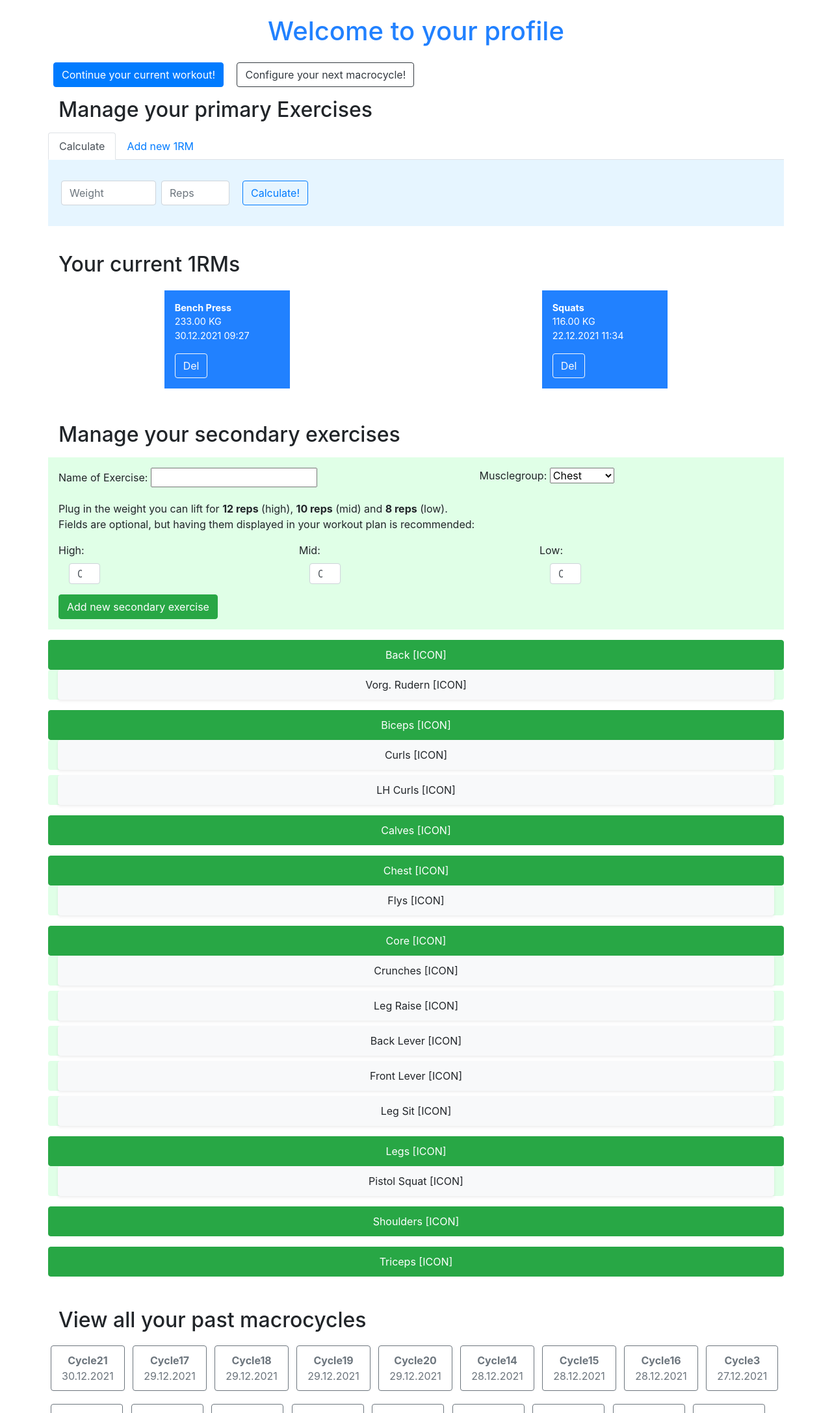
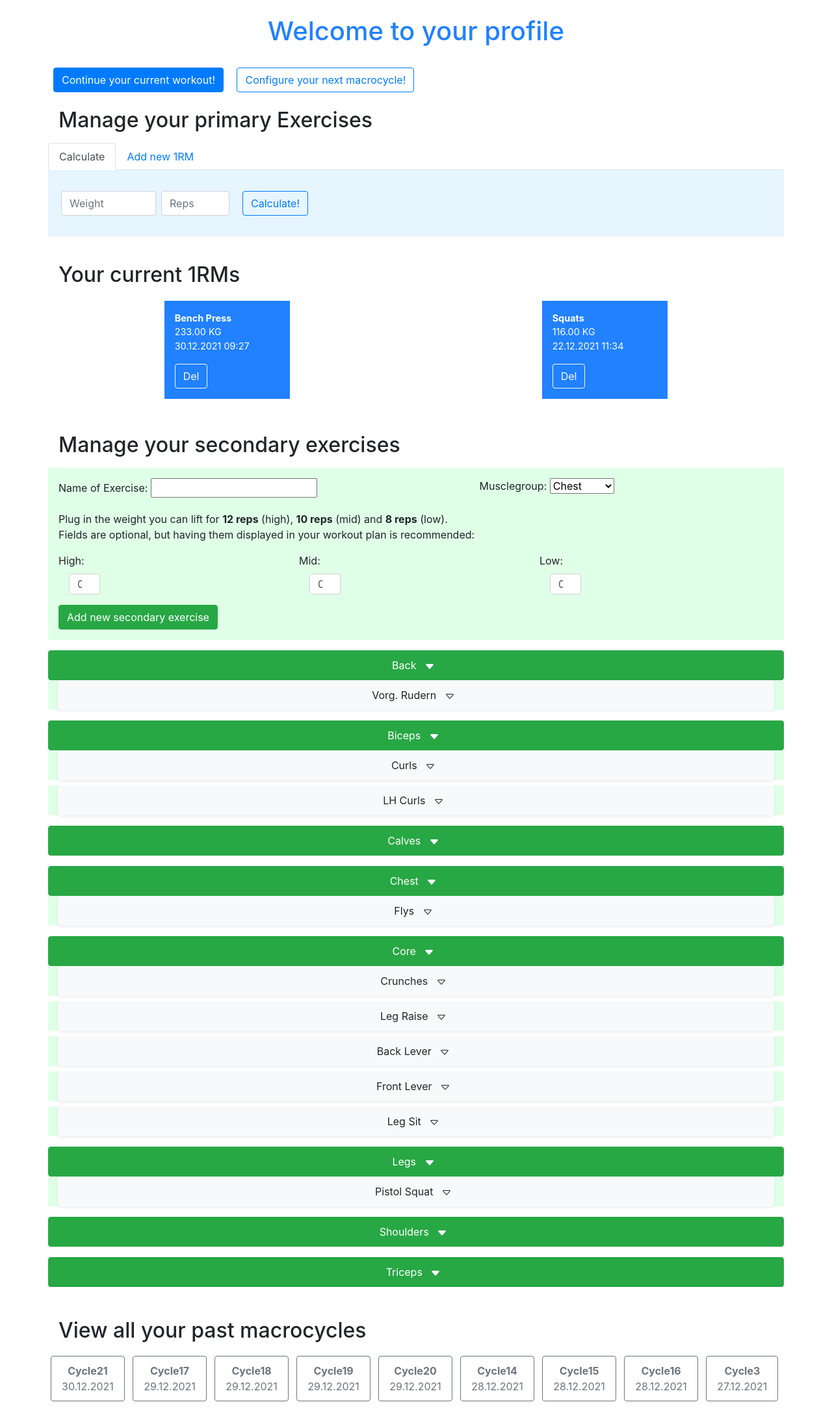
Before and after one commit to alexfuerst93/fitnessapp, a Django app: page /profile/ in a window 1280 px wide. Shown: the part 70-2245 px from the top of the page at 65% size. Run offline with Django 3.2, Linux system fonts and the light colour scheme; a user stored in the database is signed in; data comes from the database, SQL or seed files in the repository; both versions use the stored data as it was after the commit; some libraries are stand-ins or nearby versions.

Commit message:
further bugfixing, tweaks and design polish

```diff
--- a/userprofile/templates/userprofile/configure.html
+++ b/userprofile/templates/userprofile/configure.html
@@ -59,7 +59,11 @@
 </div>
 
 {% if error %}
-<div class="row justify-content-center"><p class="col bg-danger text-white text-center p-2 m-3"><b>[Icon] {{ error }}</b></p></div>
+<div class="row justify-content-center"><p class="col bg-danger text-white text-center p-2 m-3"><b>
+    <svg xmlns="http://www.w3.org/2000/svg" width="16" height="16" fill="currentColor" class="bi bi-exclamation-diamond-fill mx-2" viewBox="0 0 16 16">
+    <path d="M9.05.435c-.58-.58-1.52-.58-2.1 0L.436 6.95c-.58.58-.58 1.519 0 2.098l6.516 6.516c.58.58 1.519.58 2.098 0l6.516-6.516c.58-.58.58-1.519 0-2.098L9.05.435zM8 4c.535 0 .954.462.9.995l-.35 3.507a.552.552 0 0 1-1.1 0L7.1 4.995A.905.905 0 0 1 8 4zm.002 6a1 1 0 1 1 0 2 1 1 0 0 1 0-2z"/>
+    </svg>
+{{ error }}</b></p></div>
 {% endif %}
 
 <div class="row">
--- a/userprofile/templates/userprofile/profile.html
+++ b/userprofile/templates/userprofile/profile.html
@@ -9,24 +9,34 @@
 
     <!-- User needs to have at least one created macrocycle to continue one-->
     {% if cycles %}
-    <a href="{% url 'workout' current_cycle %}" class="btn btn-primary mx-2">Continue your current workout!</a>
+    <a href="{% url 'workout' current_cycle %}" class="btn btn-primary m-2">Continue your current workout!</a>
     {% endif %}
 
     <!-- User needs to create at least one exercise to start workout configuration -->
     {% if maxvals or exercises %}
-    <a href="{% url 'configure' %}" class="btn btn-outline-dark mx-2">Configure your next macrocycle!</a>
+    <a href="{% url 'configure' %}" class="btn btn-outline-primary m-2">Configure your next macrocycle!</a>
     {% else %}
 
-    <p class="bg-info p-3 text-white">[ICON] <b>Let's start strong, athlete. Create some primary and secondary exercises.</b></p>
+    <p class="bg-info p-3 text-white"><svg xmlns="http://www.w3.org/2000/svg" width="16" height="16" fill="currentColor" class="bi bi-info-square-fill mx-2" viewBox="0 0 16 16">
+        <path d="M0 2a2 2 0 0 1 2-2h12a2 2 0 0 1 2 2v12a2 2 0 0 1-2 2H2a2 2 0 0 1-2-2V2zm8.93 4.588-2.29.287-.082.38.45.083c.294.07.352.176.288.469l-.738 3.468c-.194.897.105 1.319.808 1.319.545 0 1.178-.252 1.465-.598l.088-.416c-.2.176-.492.246-.686.246-.275 0-.375-.193-.304-.533L8.93 6.588zM8 5.5a1 1 0 1 0 0-2 1 1 0 0 0 0 2z"/>
+      </svg> <b>Let's start strong, athlete. Create some primary and secondary exercises.</b></p>
         {% endif %}
 
 
 <h2 class="m-3">Manage your primary Exercises</h2>
 {% if error %}
-<p class="bg-danger p-3 text-white">[ICON]<b>{{ error }}</b></p>
+<p class="bg-danger p-3 text-white">
+    <svg xmlns="http://www.w3.org/2000/svg" width="16" height="16" fill="currentColor" class="bi bi-exclamation-diamond-fill mx-2" viewBox="0 0 16 16">
+    <path d="M9.05.435c-.58-.58-1.52-.58-2.1 0L.436 6.95c-.58.58-.58 1.519 0 2.098l6.516 6.516c.58.58 1.519.58 2.098 0l6.516-6.516c.58-.58.58-1.519 0-2.098L9.05.435zM8 4c.535 0 .954.462.9.995l-.35 3.507a.552.552 0 0 1-1.1 0L7.1 4.995A.905.905 0 0 1 8 4zm.002 6a1 1 0 1 1 0 2 1 1 0 0 1 0-2z"/>
+    </svg>
+<b>{{ error }}</b></p>
 {% endif %}
 {% if ergebnis %}
-<p class="bg-success p-3 text-white">[ICON]<b>{{ ergebnis }}</b></p>
+<p class="bg-success p-3 text-white">
+    <svg xmlns="http://www.w3.org/2000/svg" width="16" height="16" fill="currentColor" class="bi bi-check-square-fill mx-2" viewBox="0 0 16 16">
+    <path d="M2 0a2 2 0 0 0-2 2v12a2 2 0 0 0 2 2h12a2 2 0 0 0 2-2V2a2 2 0 0 0-2-2H2zm10.03 4.97a.75.75 0 0 1 .011 1.05l-3.992 4.99a.75.75 0 0 1-1.08.02L4.324 8.384a.75.75 0 1 1 1.06-1.06l2.094 2.093 3.473-4.425a.75.75 0 0 1 1.08-.022z"/>
+    </svg>
+<b>{{ ergebnis }}</b></p>
 {% endif %}
 <ul class="nav nav-tabs" role="tablist">
     <li class="nav-item"><a class="nav-link active" id="calculate-tab" data-toggle="tab" href="#tab1" role="tab">Calculate</a></li>
@@ -80,7 +90,11 @@
 <div class="my-5"></div>
 <h2 class="m-3">Manage your secondary exercises</h2>
 {% if form_error %}
-<p class="bg-danger p-3 text-white"><b>[ICON] {{ form_error }}</b></p>
+<p class="bg-danger p-3 text-white"><b>
+    <svg xmlns="http://www.w3.org/2000/svg" width="16" height="16" fill="currentColor" class="bi bi-exclamation-diamond-fill mx-2" viewBox="0 0 16 16">
+    <path d="M9.05.435c-.58-.58-1.52-.58-2.1 0L.436 6.95c-.58.58-.58 1.519 0 2.098l6.516 6.516c.58.58 1.519.58 2.098 0l6.516-6.516c.58-.58.58-1.519 0-2.098L9.05.435zM8 4c.535 0 .954.462.9.995l-.35 3.507a.552.552 0 0 1-1.1 0L7.1 4.995A.905.905 0 0 1 8 4zm.002 6a1 1 0 1 1 0 2 1 1 0 0 1 0-2z"/>
+    </svg>
+{{ form_error }}</b></p>
 {% endif %}
 <form action="{% url 'profile' %}" method="POST" class="p-3 sec_exercise">
     {% csrf_token %}
@@ -90,9 +104,9 @@
     </div>
     <p>Plug in the weight you can lift for <b>12 reps</b> (high), <b>10 reps</b> (mid) and <b>8 reps</b> (low).<br>Fields are optional, but having them displayed in your workout plan is recommended:</p>
     <div class="form-row">
-        <div class="col"><label for="high">High:</label><input class="mx-3 form-control sec_ranges" type="number" min="0" max="999" name="high_range" value="0" id="high"></div>
-        <div class="col"><label for="mid">Mid:</label><input class="mx-3 form-control sec_ranges" type="number" min="0" max="999" name="mid_range" value="0" id="mid"></div>
-        <div class="col"><label for="low">Low:</label><input class="mx-3 form-control sec_ranges" type="number" min="0" max="999" name="low_range" value="0" id="low"></div>
+        <div class="col"><label for="high">High:</label><input class="mx-3 form-control sec_ranges" type="number" required min="0" max="999" name="high_range" value="0" id="high"></div>
+        <div class="col"><label for="mid">Mid:</label><input class="mx-3 form-control sec_ranges" type="number" required min="0" max="999" name="mid_range" value="0" id="mid"></div>
+        <div class="col"><label for="low">Low:</label><input class="mx-3 form-control sec_ranges" type="number" required min="0" max="999" name="low_range" value="0" id="low"></div>
     </div>
     <button class="btn btn-success mt-3" name="added_exercise">Add new secondary exercise</button>
 </form>
@@ -102,7 +116,9 @@
 
     <div class="row mt-3 mx-0 rounded">
         <a class="btn btn-success btn-block" data-toggle="collapse" data-target="#{{ musclegroup }}" aria-expanded="true" aria-controls="{{ musclegroup }}">
-            <div class="col p-1 text-white">{{ musclegroup|title }} [ICON]</div></a>
+            <div class="col p-1 text-white">{{ musclegroup|title }} <svg xmlns="http://www.w3.org/2000/svg" width="16" height="16" fill="currentColor" class="bi bi-caret-down-fill mx-2" viewBox="0 0 16 16">
+                <path d="M7.247 11.14 2.451 5.658C1.885 5.013 2.345 4 3.204 4h9.592a1 1 0 0 1 .753 1.659l-4.796 5.48a1 1 0 0 1-1.506 0z"/>
+              </svg></div></a>
     </div>
 
     {% for exercise in exercises %}
@@ -113,7 +129,9 @@
 
         <div class="row mx-0 mb-2 rounded">
             <a class="btn btn-default bg-light btn-block shadow-sm" data-toggle="collapse" data-target="#ex{{ exercise.id }}" aria-expanded="true" aria-controls="ex{{ exercise.id }}">
-                <div class="col p-1">{{ exercise.title }} [ICON]</div></a>
+                <div class="col p-1">{{ exercise.title }} <svg xmlns="http://www.w3.org/2000/svg" width="16" height="16" fill="currentColor" class="bi bi-caret-down mx-2" viewBox="0 0 16 16">
+                    <path d="M3.204 5h9.592L8 10.481 3.204 5zm-.753.659 4.796 5.48a1 1 0 0 0 1.506 0l4.796-5.48c.566-.647.106-1.659-.753-1.659H3.204a1 1 0 0 0-.753 1.659z"/>
+                  </svg></div></a>
         </div>
 
         <div class="row mx-0 mb-2 justify-content-around rounded sec_exercise collapse" id="ex{{ exercise.id }}">
@@ -133,9 +151,9 @@
                         </select></div>
                     </div>
                     <div class="row mx-0 my-2 p-0">
-                        <div class="col-4"><label for="high">High:</label><input class="text-secondary form-control sec_ranges" type="number" min="0" max="999" name="high_range" id="high" value="{{ exercise.high_range }}"></div>
-                        <div class="col-4"><label for="mid">Mid:</label><input class="text-secondary form-control sec_ranges" type="number" min="0" max="999" name="mid_range" id="mid" value="{{ exercise.mid_range }}"></div>
-                        <div class="col-4"><label for="low">Low:</label><input class="text-secondary form-control sec_ranges" type="number" min="0" max="999" name="low_range" id="low" value="{{ exercise.low_range }}"></div>
+                        <div class="col-4"><label for="high">High:</label><input class="text-secondary form-control sec_ranges" type="number" required min="0" max="999" name="high_range" id="high" value="{{ exercise.high_range }}"></div>
+                        <div class="col-4"><label for="mid">Mid:</label><input class="text-secondary form-control sec_ranges" type="number" required min="0" max="999" name="mid_range" id="mid" value="{{ exercise.mid_range }}"></div>
+                        <div class="col-4"><label for="low">Low:</label><input class="text-secondary form-control sec_ranges" type="number" required min="0" max="999" name="low_range" id="low" value="{{ exercise.low_range }}"></div>
                     </div>
                     <hr class="col-10 m-3">
                     <div class="row mx-0 justify-content-between">
--- a/userprofile/templates/userprofile/startpage.html
+++ b/userprofile/templates/userprofile/startpage.html
@@ -10,7 +10,11 @@
     <div class="col-10 col-md-6 col-lg-3 my-5 p-3 text-white bg-dark shadow rounded">
     <form action="" method="post">
         {% csrf_token %}
-        {% if error %}<p class="bg-danger p-2">[Icon] {{ error }}</p>{% endif %}
+        {% if error %}<p class="bg-danger text-white p-2">
+            <svg xmlns="http://www.w3.org/2000/svg" width="16" height="16" fill="currentColor" class="bi bi-exclamation-diamond-fill mx-2" viewBox="0 0 16 16">
+            <path d="M9.05.435c-.58-.58-1.52-.58-2.1 0L.436 6.95c-.58.58-.58 1.519 0 2.098l6.516 6.516c.58.58 1.519.58 2.098 0l6.516-6.516c.58-.58.58-1.519 0-2.098L9.05.435zM8 4c.535 0 .954.462.9.995l-.35 3.507a.552.552 0 0 1-1.1 0L7.1 4.995A.905.905 0 0 1 8 4zm.002 6a1 1 0 1 1 0 2 1 1 0 0 1 0-2z"/>
+            </svg>
+        {{ error }}</p>{% endif %}
         <p>{{ create_user.username.label_tag }}<br> {{ create_user.username }}</p>
         <p>{{ create_user.password1.label_tag }}<br> {{ create_user.password1 }}</p>
         <p>{{ create_user.password2.label_tag }}<br> {{ create_user.password2 }}</p>
--- a/userprofile/templates/userprofile/workout.html
+++ b/userprofile/templates/userprofile/workout.html
@@ -9,7 +9,7 @@
 <div class="row justify-content-center m-0">
 
 {% for entry in workout %}
-<div class="col-12 col-md-5 m-3 p-3 bg-light shadow-sm {% if entry.day_completed %}border border-success{% endif %}">
+<div class="col-12 col-lg-5 m-3 p-3 bg-light shadow-sm {% if entry.day_completed %}border border-success{% endif %}">
 
     <form action="{% url 'workout' cycle %}" class="form-inline" method="POST">
     {% csrf_token %}
@@ -143,7 +143,7 @@
                     {% if entry.week_count in weeks or entry.week_count == 15 %}
                         <td>{{ entry.exercise_4_set_1 }}, {{ entry.exercise_4_set_2 }}</td>
                     {% else %}
-                        <td>{{ entry.exercise_4_set_1 }}, {{ entry.exercise_4_set_2 }}, {{ entry.exercise_4_set_3 }}, {{ entry.exercise_4_set_4 }}, </td>
+                        <td>{{ entry.exercise_4_set_1 }}, {{ entry.exercise_4_set_2 }}, {{ entry.exercise_4_set_3 }}, {{ entry.exercise_4_set_4 }}</td>
                     {% endif %}
                 {% endif %}
             </tr>
--- a/userprofile/views.py
+++ b/userprofile/views.py
@@ -69,7 +69,7 @@ def profile(request):
     elif "calculated_maxrep" in request.POST:
         # form validations are missing
         result = epley(float(request.POST["weight"]), float(request.POST["reps"]))
-        render_dict["ergebnis"] = f"Your 1-rep Max: {result}"
+        render_dict["ergebnis"] = f"Your 1RM: {result} kg"
         return render(request, "userprofile/profile.html", render_dict)
 
     elif "calculate_and_safe" in request.POST:
```
Also changed, not shown: userprofile/templates/userprofile/contact.html (+10 -2 lines), userprofile/templates/userprofile/loginuser.html (+7 -3 lines), db.sqlite3.
